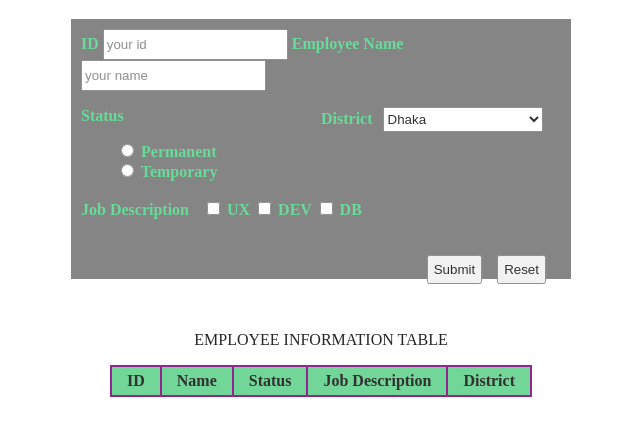
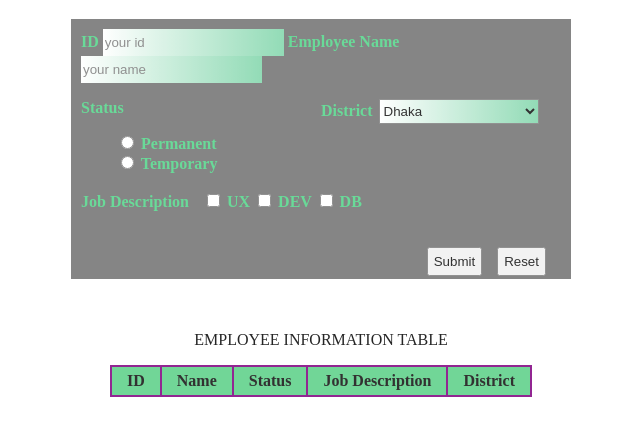
Before and after one commit to sagor1155/javascript_fundamentals, a plain HTML site: page employee_form/index.html in a window 1280 px wide. Shown: the part 61-496 px from the top of the page, without its empty margins (319-959 px from the left). Drawn offline with Linux system fonts and the light colour scheme.

Commit message:
content width to be adjusted with device width

```diff
--- a/employee_form/form_style.css
+++ b/employee_form/form_style.css
@@ -19,6 +19,8 @@ form{
 
 #employee_id, #employee_name{
     height: 25px;
+    background-image: linear-gradient(to right, rgb(255, 255, 255), rgb(120, 211, 165));
+    border: 0ch;
 }
 
 .home_district{
@@ -27,9 +29,10 @@ form{
 }
 
 select{
-    margin-left: 6px;
+    margin-left: 2px;
     width: 160px;
     height: 25px;
+    background-image: linear-gradient(to right, rgb(255, 255, 255), rgb(120, 211, 165));
 }
 
 #permanent, #temporary{
--- a/employee_form/index.html
+++ b/employee_form/index.html
@@ -3,6 +3,7 @@
     <head>
         <title>employee form</title>
         <meta charset="UTF-8">
+        <meta name="viewport" content="width=device-width, initial-scale=1">
         <link rel="stylesheet" href="form_style.css">
         <script src="form_script.js"></script>
     </head>
```
